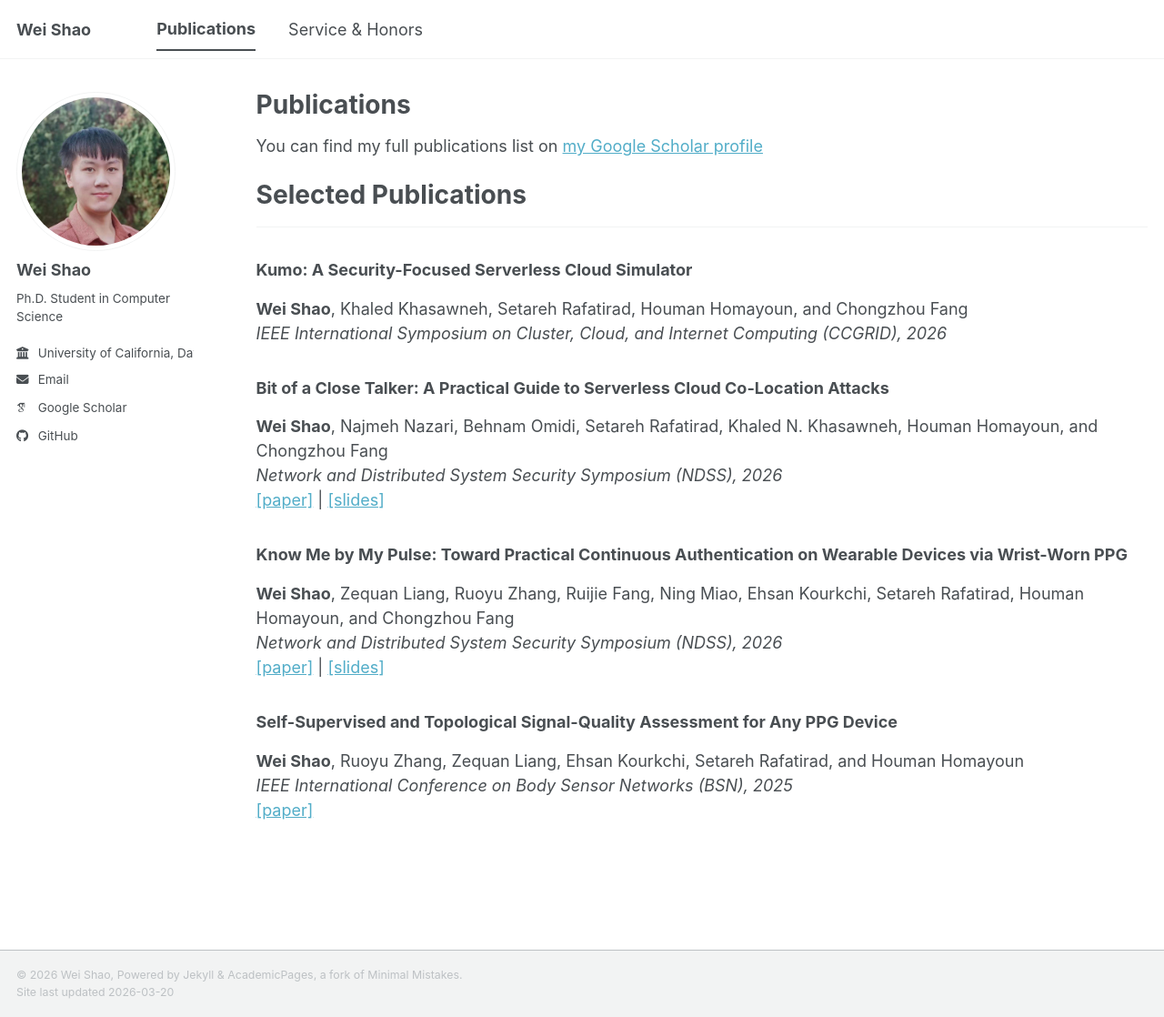
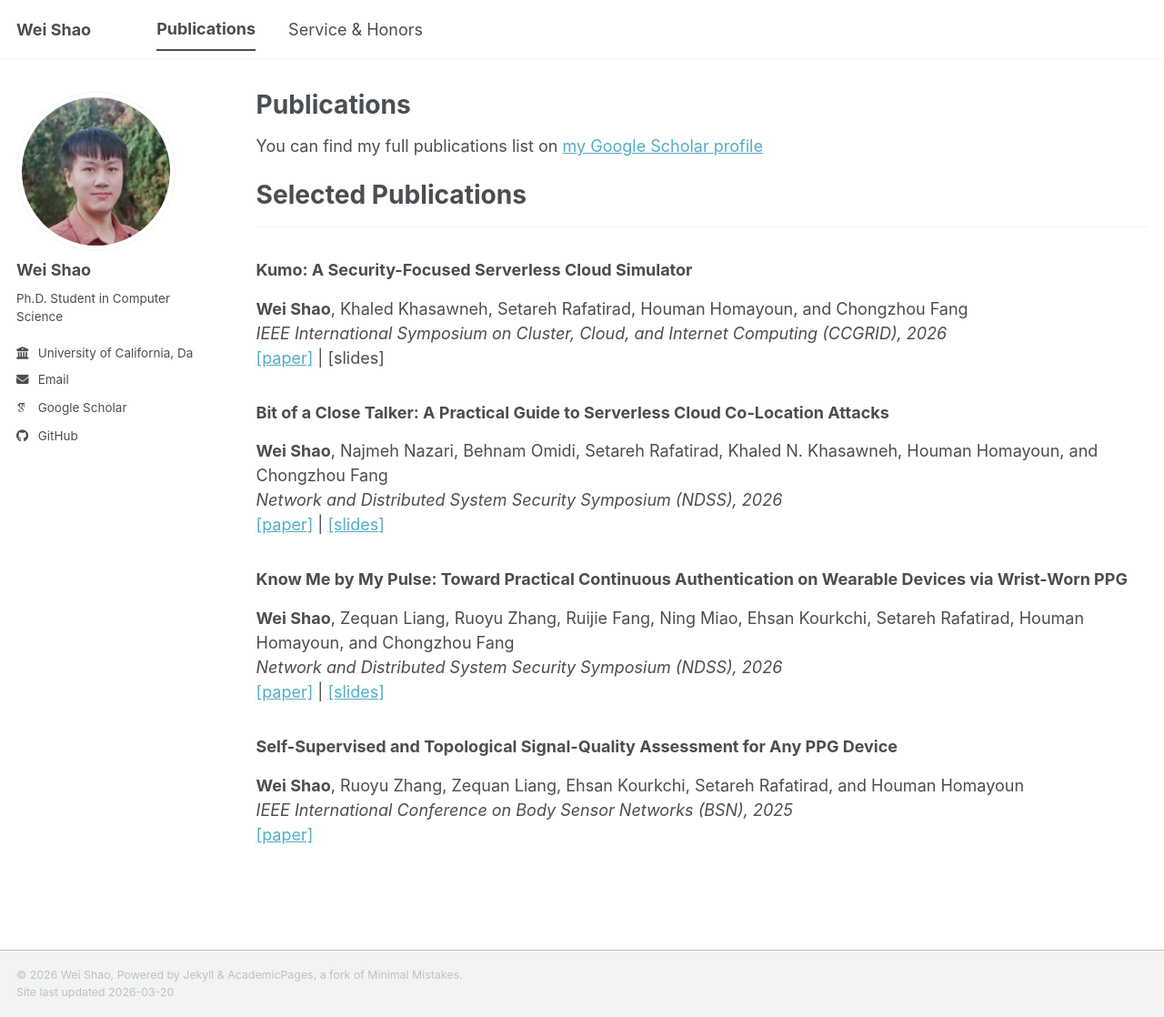
Before and after one commit to weishao-sec/weishao-sec.github.io, a Jekyll site: the page built from _pages/publications.md, in a window 1280 px wide and 1118 px high. Shown: the whole window at 91% size. Built offline with Jekyll 4.4.1, drawn with Linux system fonts in a browser that asks for light colours; some web fonts are replaced; a script bundle is joined from its source files by our own code; library files that are not in the unit come from our copies.

Commit message:
Add publication entry for "Kumo: A Security-Focused Serverless Cloud Simulator" with associated paper and slides links

```diff
--- a/_pages/publications.md
+++ b/_pages/publications.md
@@ -15,7 +15,7 @@ Selected Publications
 ### Kumo: A Security-Focused Serverless Cloud Simulator
 **Wei Shao**, Khaled Khasawneh, Setareh Rafatirad, Houman Homayoun, and Chongzhou Fang
 *IEEE International Symposium on Cluster, Cloud, and Internet Computing (CCGRID), 2026*
-
+[[paper]](/files/Kumo_CCGRID_cam.pdf) | [slides]
 
 ### Bit of a Close Talker: A Practical Guide to Serverless Cloud Co-Location Attacks
 **Wei Shao**, Najmeh Nazari, Behnam Omidi, Setareh Rafatirad, Khaled N. Khasawneh, Houman Homayoun, and Chongzhou Fang
```
Also changed, not shown: 1 other file.
